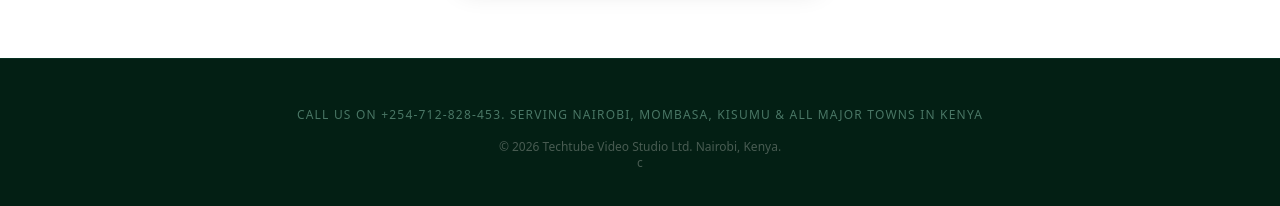
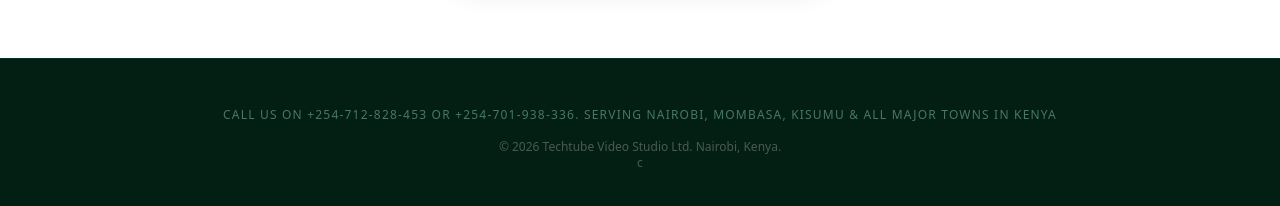
Before and after one commit to cheptionymutai/techtube-video-studio, a Jekyll site: the page livestream.html, which Jekyll copies as it is, in a window 1280 px wide and 900 px high, scrolled down 1006 px. Shown: the part 681-887 px from the top of the window. Built offline with Jekyll 4.4.1, drawn with Linux system fonts in a browser that asks for light colours; nearby versions of some CDN libraries.

Commit message:
Update livestream.html

```diff
--- a/livestream.html
+++ b/livestream.html
@@ -110,7 +110,7 @@
     </div>
 
     <footer class="bg-brand-dark text-brand-light/30 py-12 text-center text-xs border-t border-brand-primary/20">
-        <p class="mb-4 text-brand-accent/50 uppercase tracking-widest">Call us on +254-712-828-453. Serving Nairobi, Mombasa, Kisumu & All major towns in Kenya</p>
+        <p class="mb-4 text-brand-accent/50 uppercase tracking-widest">Call us on +254-712-828-453 or +254-701-938-336. Serving Nairobi, Mombasa, Kisumu & All major towns in Kenya</p>
         <p>&copy; 2026 Techtube Video Studio Ltd. Nairobi, Kenya.</p>c
     </footer>
 
```
